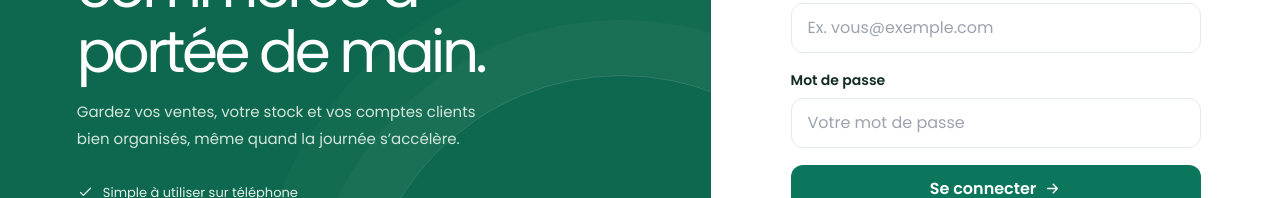
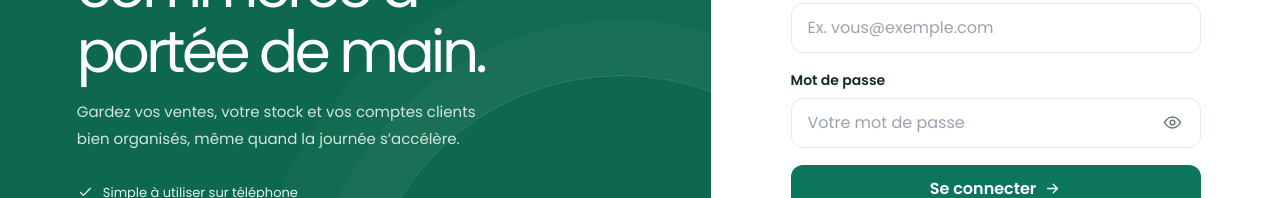
Before and after one commit to cephaceavocevou45-collab/MACDIOS, a React (Vite) app in the folder frontend/: page /connexion in a window 1280 px wide. Shown: the part 296-494 px from the top of the page. Built offline with nearby package versions, Linux system fonts and the light colour scheme; no server answers.

Commit message:
Ajoute l’affichage des mots de passe

```diff
--- a/frontend/src/admin/pages/AdminConnexion.jsx
+++ b/frontend/src/admin/pages/AdminConnexion.jsx
@@ -3,12 +3,14 @@ import { Navigate, useNavigate } from "react-router-dom";
 import { useAdminAuth } from "../AdminAuthContext";
 import { erreurAdmin } from "../adminApi";
 import { SelecteurLangue, TexteLocalise, traduire } from "../../contexte/LangueContext";
+import Icon from "../../composants/Icon";
 
 export default function AdminConnexion() {
   const { connexion, connecte } = useAdminAuth();
   const navigate = useNavigate();
   const [email, setEmail] = useState("");
   const [motDePasse, setMotDePasse] = useState("");
+  const [motDePasseVisible, setMotDePasseVisible] = useState(false);
   const [erreur, setErreur] = useState("");
   const [chargement, setChargement] = useState(false);
 
@@ -33,5 +35,44 @@ export default function AdminConnexion() {
     }
   };
 
-  return <main className="admin-login-page"><section className="admin-login-card"><div className="admin-login-locale"><SelecteurLangue compact/></div><div className="admin-brand admin-brand-login"><span className="admin-brand-mark">{<TexteLocalise phrase={"N"} />}</span><span>{<TexteLocalise phrase={"Nobi"} />}<small>{<TexteLocalise phrase={"BACK-OFFICE"} />}</small></span></div><div className="admin-login-kicker">{<TexteLocalise phrase={"ESPACE DE GESTION"} />}</div><h1>{<TexteLocalise phrase={"Connexion administrateur"} />}</h1><p>{<TexteLocalise phrase={"Connectez-vous avec votre compte admin ou sous-admin."} />}</p>{erreur && <div className="admin-alert admin-alert-error" role="alert">{erreur}</div>}<form onSubmit={envoyer} className="admin-form"><label>{<TexteLocalise phrase={"Email"} />}<input type="email" autoComplete="username" required value={email} onChange={(e) => setEmail(e.target.value)} placeholder={traduire("nom@exemple.com")}/></label><label>{<TexteLocalise phrase={"Mot de passe"} />}<input type="password" autoComplete="current-password" required value={motDePasse} onChange={(e) => setMotDePasse(e.target.value)} placeholder={traduire("Votre mot de passe")}/></label><button className="admin-button admin-button-primary admin-button-full" disabled={chargement}>{chargement ? "Connexion…" : "Se connecter"}</button></form><footer>{<TexteLocalise phrase={"Accès réservé aux comptes d’administration autorisés."} />}</footer></section></main>;
+  return (
+    <main className="admin-login-page">
+      <section className="admin-login-card">
+        <div className="admin-login-locale"><SelecteurLangue compact /></div>
+        <div className="admin-brand admin-brand-login">
+          <span className="admin-brand-mark"><TexteLocalise phrase="N" /></span>
+          <span><TexteLocalise phrase="Nobi" /><small><TexteLocalise phrase="BACK-OFFICE" /></small></span>
+        </div>
+        <div className="admin-login-kicker"><TexteLocalise phrase="ESPACE DE GESTION" /></div>
+        <h1><TexteLocalise phrase="Connexion administrateur" /></h1>
+        <p><TexteLocalise phrase="Connectez-vous avec votre compte admin ou sous-admin." /></p>
+        {erreur && <div className="admin-alert admin-alert-error" role="alert">{erreur}</div>}
+        <form onSubmit={envoyer} className="admin-form">
+          <label>
+            <TexteLocalise phrase="Email" />
+            <input type="email" autoComplete="username" required value={email} onChange={(event) => setEmail(event.target.value)} placeholder={traduire("nom@exemple.com")} />
+          </label>
+          <label>
+            <TexteLocalise phrase="Mot de passe" />
+            <span className="admin-password-wrap">
+              <input type={motDePasseVisible ? "text" : "password"} autoComplete="current-password" required value={motDePasse} onChange={(event) => setMotDePasse(event.target.value)} placeholder={traduire("Votre mot de passe")} />
+              <button
+                type="button"
+                className="password-visibility-toggle"
+                aria-label={traduire(motDePasseVisible ? "Masquer le mot de passe" : "Afficher le mot de passe")}
+                aria-pressed={motDePasseVisible}
+                onClick={() => setMotDePasseVisible((visible) => !visible)}
+              >
+                <Icon name={motDePasseVisible ? "eyeOff" : "eye"} size={19} />
+              </button>
+            </span>
+          </label>
+          <button className="admin-button admin-button-primary admin-button-full" disabled={chargement}>
+            {chargement ? "Connexion…" : "Se connecter"}
+          </button>
+        </form>
+        <footer><TexteLocalise phrase="Accès réservé aux comptes d’administration autorisés." /></footer>
+      </section>
+    </main>
+  );
 }
--- a/frontend/src/composants/Icon.jsx
+++ b/frontend/src/composants/Icon.jsx
@@ -10,6 +10,8 @@ const chemins = {
   spark: <><path d="m12 3 1.9 5.8L20 11l-6.1 2.2L12 19l-1.9-5.8L4 11l6.1-2.2L12 3Z"/><path d="m19 14 1 2.5 2 1-2 1L19 21l-1-2.5-2-1 2-1 1-2.5Z"/></>,
   phone: <><rect x="6" y="2" width="12" height="20" rx="2"/><path d="M11 18h2"/></>,
   microphone: <><rect x="9" y="2" width="6" height="12" rx="3"/><path d="M5 10v1a7 7 0 0 0 14 0v-1M12 18v4M8 22h8"/></>,
+  eye: <><path d="M2 12s3.5-7 10-7 10 7 10 7-3.5 7-10 7S2 12 2 12Z"/><circle cx="12" cy="12" r="3"/></>,
+  eyeOff: <><path d="m3 3 18 18M10.6 10.6a2 2 0 0 0 2.8 2.8"/><path d="M9.9 5.2A10.7 10.7 0 0 1 12 5c6.5 0 10 7 10 7a16 16 0 0 1-3.1 3.9M6.2 6.2C3.5 8 2 12 2 12s3.5 7 10 7c1.3 0 2.5-.3 3.5-.7"/></>,
   scan: <><path d="M4 8V5a1 1 0 0 1 1-1h3M16 4h3a1 1 0 0 1 1 1v3M20 16v3a1 1 0 0 1-1 1h-3M8 20H5a1 1 0 0 1-1-1v-3"/><path d="M4 12h16M8 9v6m4-6v6m4-6v6"/></>,
   menu: <><path d="M4 6h16M4 12h16M4 18h16"/></>,
   close: <><path d="m18 6-12 12M6 6l12 12"/></>,
--- a/frontend/src/composants/Input.jsx
+++ b/frontend/src/composants/Input.jsx
@@ -1,12 +1,31 @@
+import { useState } from "react";
 import { traduire, useLangue } from "../contexte/LangueContext";
+import Icon from "./Icon";
 
-export default function Input({ label, hint, className = "", as = "input", ...props }) {
+export default function Input({ label, hint, className = "", as = "input", type = "text", ...props }) {
   const { langue } = useLangue();
+  const [motDePasseVisible, setMotDePasseVisible] = useState(false);
   const Tag = as;
+  const estMotDePasse = type === "password";
+  const typeAffiche = estMotDePasse && motDePasseVisible ? "text" : type;
+  const typeProps = as === "input" ? { type: typeAffiche } : {};
   return (
     <label className={`field-wrap ${className}`}>
       {label && <span className="field-label">{traduire(label, langue)}</span>}
-      <Tag className="field-control" {...props} />
+      {estMotDePasse ? (
+        <span className="password-field-wrap">
+          <Tag className="field-control password-field-control" {...typeProps} {...props} />
+          <button
+            type="button"
+            className="password-visibility-toggle"
+            aria-label={traduire(motDePasseVisible ? "Masquer le mot de passe" : "Afficher le mot de passe", langue)}
+            aria-pressed={motDePasseVisible}
+            onClick={() => setMotDePasseVisible((visible) => !visible)}
+          >
+            <Icon name={motDePasseVisible ? "eyeOff" : "eye"} size={19} />
+          </button>
+        </span>
+      ) : <Tag className="field-control" {...typeProps} {...props} />}
       {hint && <span className="field-hint">{traduire(hint, langue)}</span>}
     </label>
   );
--- a/frontend/src/contexte/LangueContext.jsx
+++ b/frontend/src/contexte/LangueContext.jsx
@@ -966,6 +966,10 @@ Object.assign(TEXTES.ar, {
   "Nom du produit ou code-barres": "اسم المنتج أو الباركود", "Un lecteur de codes-barres USB ou Bluetooth peut être utilisé comme un clavier.": "يمكن استخدام قارئ باركود USB أو Bluetooth مثل لوحة المفاتيح.",
   "Aucun produit ne correspond à ce code-barres.": "لا يوجد منتج يطابق هذا الباركود.", "Ce produit est en rupture de stock.": "هذا المنتج غير متوفر في المخزون.",
 });
+Object.assign(TEXTES.en, { "Afficher le mot de passe": "Show password", "Masquer le mot de passe": "Hide password" });
+Object.assign(TEXTES.es, { "Afficher le mot de passe": "Mostrar contraseña", "Masquer le mot de passe": "Ocultar contraseña" });
+Object.assign(TEXTES.pt, { "Afficher le mot de passe": "Mostrar palavra-passe", "Masquer le mot de passe": "Ocultar palavra-passe" });
+Object.assign(TEXTES.ar, { "Afficher le mot de passe": "إظهار كلمة المرور", "Masquer le mot de passe": "إخفاء كلمة المرور" });
 
 export function traduire(phrase, langue = langueCourante) {
   return TEXTES[langue]?.[phrase] || phrase;
--- a/frontend/src/index.css
+++ b/frontend/src/index.css
@@ -24,6 +24,15 @@ button { cursor: pointer; }
   .field-control:disabled { @apply bg-gray-100 text-gray-500; }
   .field-hint { @apply block text-xs text-ink-muted; }
 }
+
+.password-field-wrap { position: relative; display: block; }
+.password-field-control { padding-right: 3.25rem !important; }
+.password-visibility-toggle { position: absolute; top: 50%; right: .75rem; display: inline-flex; width: 2rem; height: 2rem; align-items: center; justify-content: center; transform: translateY(-50%); border: 0; border-radius: .5rem; background: transparent; color: #60736c; }
+.password-visibility-toggle:hover { background: #edf5f1; color: #0c765c; }
+.password-visibility-toggle:focus-visible { outline: 2px solid #0c765c; outline-offset: 2px; }
+.admin-password-wrap { position: relative; display: block; }
+.admin-password-wrap input { padding-right: 38px !important; }
+.admin-password-wrap .password-visibility-toggle { right: 5px; width: 28px; height: 28px; }
 
 :root { --brand: #0c765c; --brand-dark: #075b47; --accent: #f3a94c; --line: #e4ebe6; --ink: #152b25; --muted: #60736c; }
 
```
